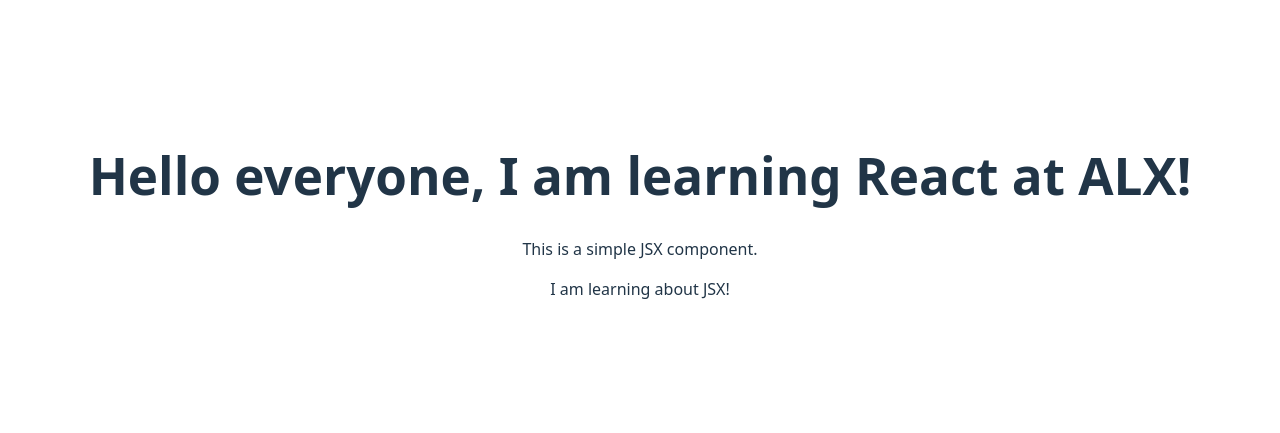
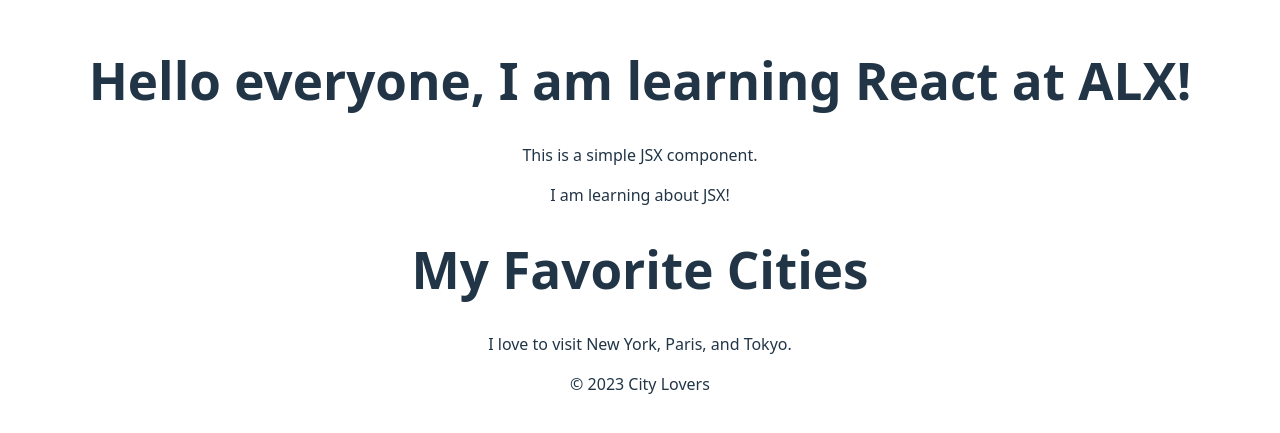
Before and after one commit to benjamin-o-ansah/alx-fe-reactjs, a React (Vite) app in the folder alx-react-app/: page / in a window 1280 px wide. Shown: the part 185-618 px from the top of the page. Built offline with nearby package versions, Linux system fonts and the light colour scheme.

Commit message:
created 3 components namely Header, main content and footer

```diff
--- a/alx-react-app/src/App.jsx
+++ b/alx-react-app/src/App.jsx
@@ -3,12 +3,21 @@
 import viteLogo from '/vite.svg'
 import './App.css'
 import WelcomeMessage from './components/WelcomeMessage'
+import Header from './components/Header'
+import Footer from './components/Footer'
+import MainContent from './components/MainContent'
 
 function App() {
   const [count, setCount] = useState(0)
 
   return (
+    <>
     <WelcomeMessage/>
+    <Header/>
+    <MainContent/>
+    <Footer/>
+    </>
+
     // <>
     // <WelcomeMessage/>
     //   <div>
--- /dev/null
+++ b/alx-react-app/src/components/Footer.jsx
@@ -0,0 +1,11 @@
+
+function Footer() {
+    return (
+
+        <footer>
+            <p>© 2023 City Lovers</p>
+        </footer>
+    );
+}
+
+export default Footer;
--- /dev/null
+++ b/alx-react-app/src/components/Header.jsx
@@ -0,0 +1,9 @@
+function Header() {
+    return (
+        <header>
+            <h1>My Favorite Cities</h1>
+        </header>
+    );
+}
+
+export default Header
--- /dev/null
+++ b/alx-react-app/src/components/MainContent.jsx
@@ -0,0 +1,9 @@
+function MainContent() {
+    return (
+        <main>
+            <p>I love to visit New York, Paris, and Tokyo.</p>
+        </main>
+    );
+}
+
+export default MainContent;
```
